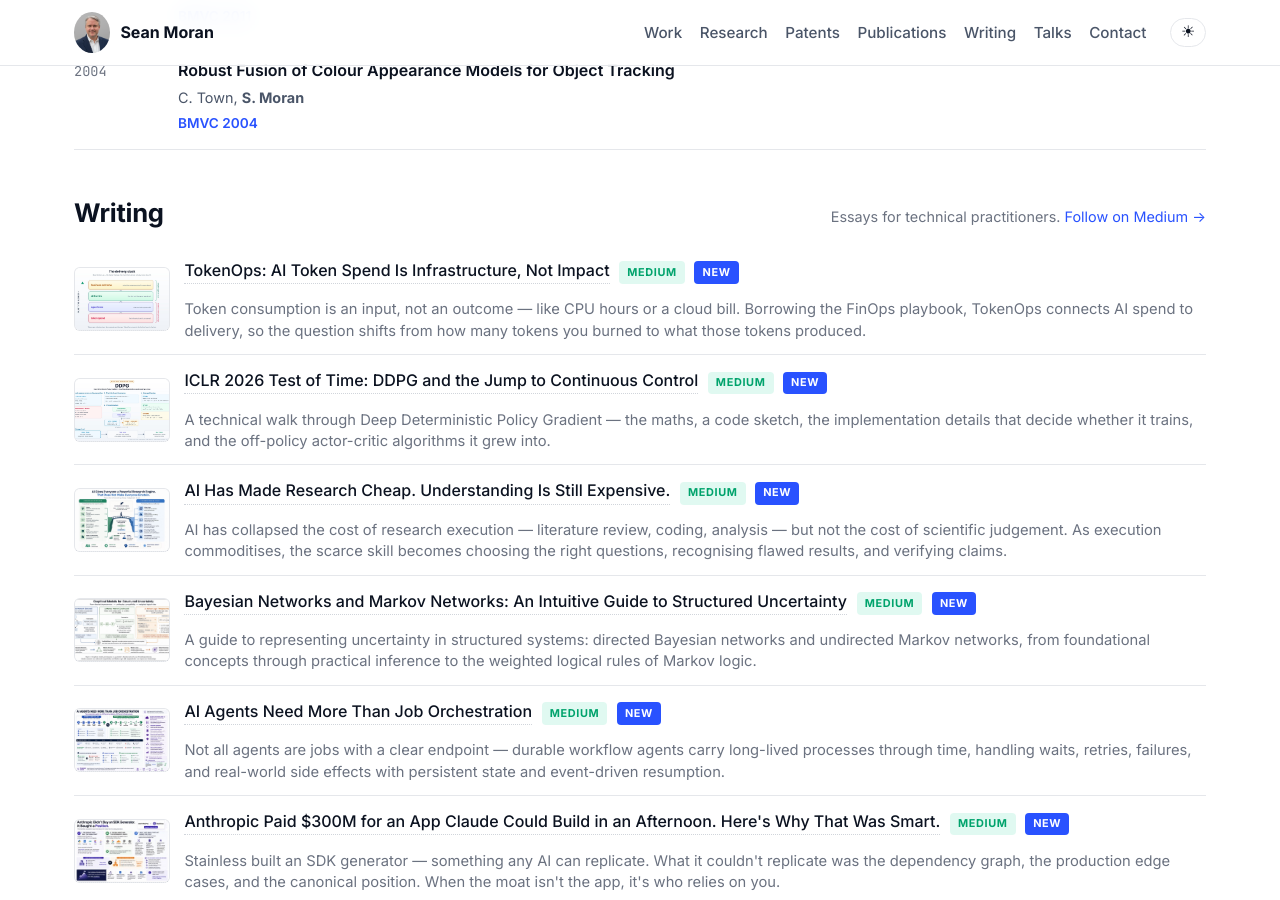
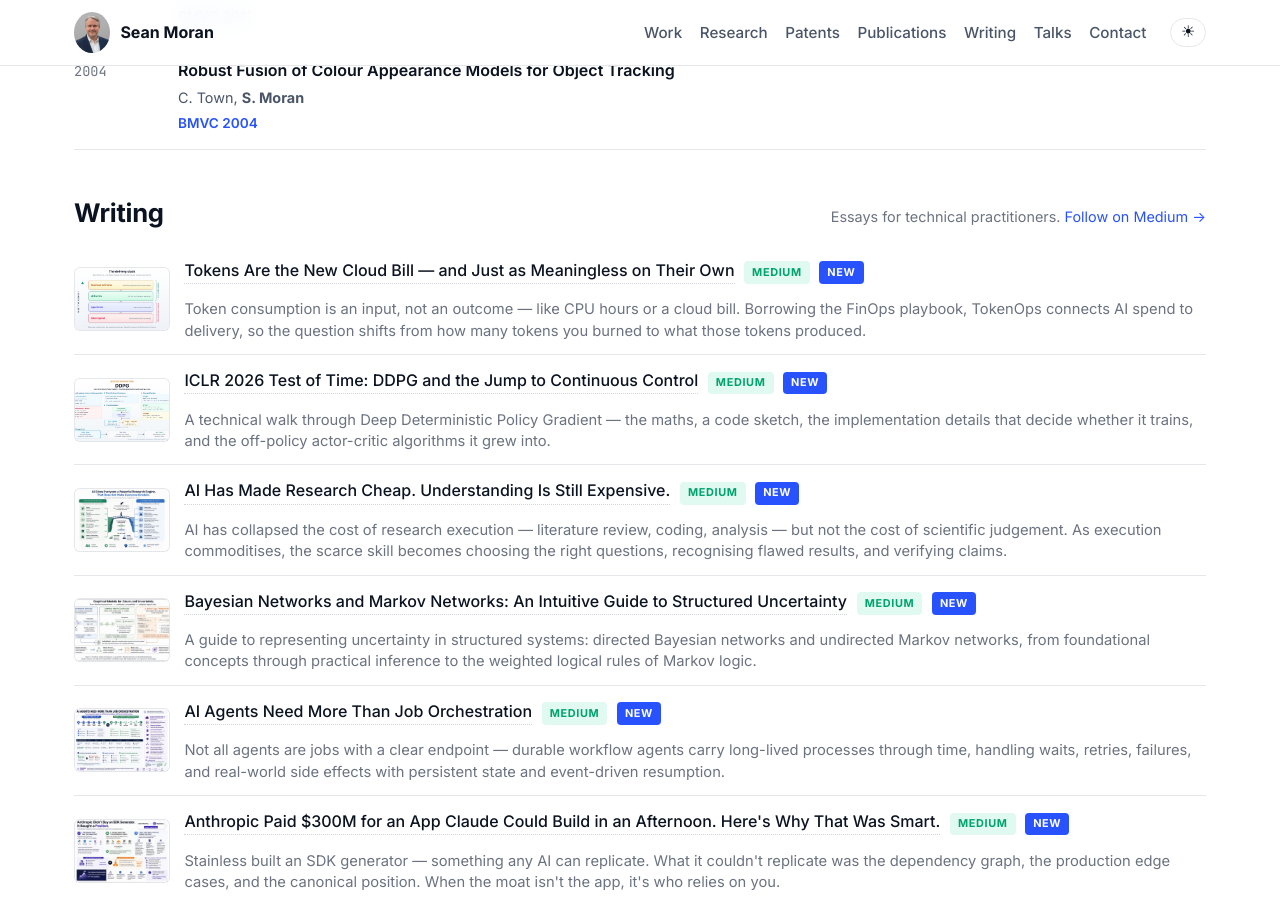
Before and after one commit to sjmoran/sjmoran.github.io, a Jekyll site: the page built from index.md, in a window 1280 px wide and 900 px high, scrolled down 15084 px. Built offline with Jekyll 4.4.1, drawn with Linux system fonts in a browser that asks for light colours.

Commit message:
writing: retitle TokenOps entry for engagement
Co-Authored-By: Claude Opus 4.8 (1M context) <noreply@anthropic.com>

```diff
--- a/_includes/writing.html
+++ b/_includes/writing.html
@@ -10,7 +10,7 @@
         <img src="/img/writing/tokenops-delivery-stack.jpg" alt="">
       </a>
       <div class="writing-meta">
-        <a href="https://medium.com/@sean.j.moran/tokenops-ai-token-spend-is-infrastructure-not-impact-8fefadd99574" target="_blank" rel="noopener">TokenOps: AI Token Spend Is Infrastructure, Not Impact</a>
+        <a href="https://medium.com/@sean.j.moran/tokenops-ai-token-spend-is-infrastructure-not-impact-8fefadd99574" target="_blank" rel="noopener">Tokens Are the New Cloud Bill — and Just as Meaningless on Their Own</a>
         <span class="badge badge-medium">Medium</span><span class="badge badge-new">New</span>
         <p class="writing-blurb">Token consumption is an input, not an outcome — like CPU hours or a cloud bill. Borrowing the FinOps playbook, TokenOps connects AI spend to delivery, so the question shifts from how many tokens you burned to what those tokens produced.</p>
       </div>
```
